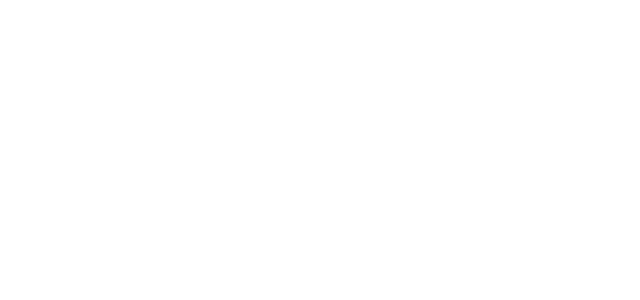
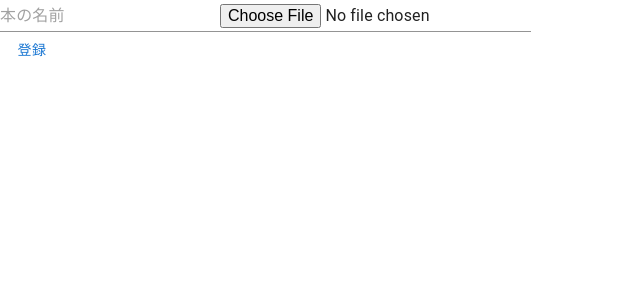
Before and after one commit to KaiHosoya/condiment-web, a React (Create React App) app: page /book in a window 1280 px wide. Before the commit this address had no page. Shown: the top 300 px of the page, without its empty margins (0-640 px from the left). Built offline with nearby package versions, Linux system fonts and the light colour scheme; what axios-case-converter would draw is missing.

Commit message:
s3導入

```diff
--- a/package.json
+++ b/package.json
@@ -11,6 +11,7 @@
     "@testing-library/user-event": "^13.5.0",
     "axios": "^0.27.2",
     "axios-case-converter": "^0.9.0",
+    "formik": "^2.2.9",
     "js-cookie": "^3.0.1",
     "react": "^18.2.0",
     "react-dom": "^18.2.0",
--- a/src/App.js
+++ b/src/App.js
@@ -2,6 +2,7 @@
 import Login from "./views/Login";
 import SignUp from "./views/SignUp";
 import Main from "./views/Main"
+import Book from "./views/Book";
 import { getCurrentUser } from "./lib/api/auth"
 import { useState, useEffect, createContext } from "react";
 
@@ -44,6 +45,7 @@
           <Route path={`/login`} element={<Login />} />
           <Route path={`/signup`} element={<SignUp />} />
           <Route path={`/main`} element={<Main />} />
+          <Route path={`/book`} element={<Book />} />
         </Routes>
       </AuthContext.Provider>
     </BrowserRouter>
--- /dev/null
+++ b/src/lib/api/book.js
@@ -0,0 +1,16 @@
+import client from "./client";
+
+export const createBook = async(title, data) => {
+  const params = {
+    title: title,
+    image: data
+  }
+  await client
+    .post("/books", params)
+    .then(({ data }) => {
+      if (data) {
+        console.log(data)
+      }
+    })
+    .catch(e => console.log(e));
+};
--- /dev/null
+++ b/src/views/Book.js
@@ -0,0 +1,87 @@
+import { Button, Input } from "@mui/material";
+import React, { useState } from "react";
+import { createBook } from "../lib/api/book";
+
+const Book = () => {
+  const [bookImage, setBookImage] = useState({data: "", name: ""})
+  const [bookTitle, setBookTitle] = useState("")
+  const handleImage = (e) => {
+		const files = e.currentTarget.files;
+    const reader = new FileReader();
+		if (!files || files?.length === 0) return;
+		const file = files[0];
+    reader.readAsDataURL(file)
+    reader.onload = () => {
+      setBookImage({data: reader.result,
+                    name: file.name})
+    }
+		console.log('file:', file);
+    console.log(bookImage)
+  }
+
+  // const handleImage = (e) => {
+  //   let canvas = document.getElementById("canvas");
+  //   let ctx = canvas.getContext("2d");
+  //   let maxW = 250;
+  //   let maxH = 250;
+
+  //   let img = new Image();
+  //   img.onload = () => {
+  //     let iw = img.width;
+  //     let ih = img.height;
+  //     let scale = Math.min(maxW / iw, maxH / ih);
+  //     let iwScaled = iw * scale;
+  //     let ihScaled = ih * scale;
+  //     canvas.width = iwScaled;
+  //     canvas.height = ihScaled;
+  //     ctx.drawImage(img, 0, 0, iwScaled, ihScaled);
+  //     const resizeData = canvas.toDataURL("image/jpeg", 0.5);
+  //     setBookImage(resizeData)
+  //     // setFieldValue("profile_image", resizeData);
+  //   };
+  //   img.src = URL.createObjectURL(e.target.files[0]);
+  // };
+
+  const handleSubmit = async() => {
+    await createBook(bookTitle, bookImage)
+    .catch((error) => {
+      console.log(error.message)
+    })
+  }
+
+  return(
+    <div style={styles.registerForm}>
+      <div>
+        <Input
+        placeholder="本の名前"
+        value={bookTitle}
+        onChange={(e) => {setBookTitle(e.target.value)}} />
+        <Input type="file" accept="image/*" onChange={handleImage}></Input>
+        <img src={!bookImage ? "" : bookImage.data} />
+        {/* <canvas
+        id="canvas"
+        style={{
+          display: "none"
+        }}
+        width="64"
+        height="64"
+        /> */}
+      </div>
+      <div style={styles.submitButton}>
+        <Button type="submit" onClick={handleSubmit}>登録</Button>
+      </div>
+    </div>
+  )
+}
+
+const styles = {
+  registerForm: {
+    width: "50%",
+    height: "50%"
+  },
+  submitButton: {
+
+  }
+}
+
+export default Book
```
Also changed, not shown: 1 other file (tests, documents, lock files or other folders).
